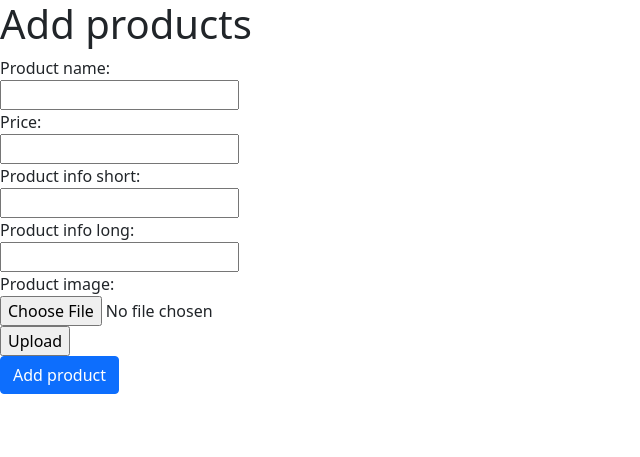
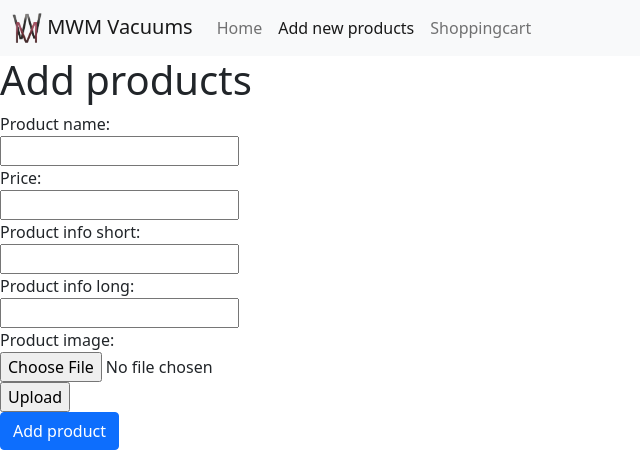
Before and after one commit to WilliamNerem/DataNettverk-Portfolio2, a Flask app: page /addproducts in a window 1280 px wide. Shown: the top 457 px of the page, without its empty margins (0-640 px from the left). Run offline with Flask 2, Linux system fonts and the light colour scheme.

Commit message:
added nav bar

```diff
--- a/templates/addproducts.html
+++ b/templates/addproducts.html
@@ -5,9 +5,29 @@
     <meta http-equiv="X-UA-Compatible" content="IE=edge">
     <meta name="viewport" content="width=device-width, initial-scale=1.0">
     <link href="https://cdn.jsdelivr.net/npm/bootstrap@5.0.0-beta3/dist/css/bootstrap.min.css" rel="stylesheet" integrity="sha384-eOJMYsd53ii+scO/bJGFsiCZc+5NDVN2yr8+0RDqr0Ql0h+rP48ckxlpbzKgwra6" crossorigin="anonymous">
+    <link rel="stylesheet" href="../static/css/style.css">
     <script src="https://cdn.jsdelivr.net/npm/bootstrap@5.0.0-beta3/dist/js/bootstrap.bundle.min.js" integrity="sha384-JEW9xMcG8R+pH31jmWH6WWP0WintQrMb4s7ZOdauHnUtxwoG2vI5DkLtS3qm9Ekf" crossorigin="anonymous"></script>    <title>Add products</title>
 </head>
 <body>
+    <nav class="navbar navbar-expand-lg navbar-light bg-light">
+        <div class="container-fluid">
+            <a class="navbar-brand mb-0 h1" href="http://127.0.0.1:5000/">
+                <img src="../static/img/logo.png" alt="MWM Logo" class="d-inline-block align-text-top" style="width: 30px;">
+                MWM Vacuums
+            </a>
+            <button class="navbar-toggler" type="button" data-bs-toggle="collapse" data-bs-target="#navbarTogglerDemo02" aria-controls="navbarTogglerDemo02" aria-expanded="false" aria-label="Toggle navigation">
+                <span class="navbar-toggler-icon"></span>
+            </button>
+            <div class="collapse navbar-collapse" id="navbarTogglerDemo02">
+                <div class="navbar-nav">
+                    <a class="nav-link" href="http://127.0.0.1:5000/">Home</a>
+                    <a class="nav-link active" aria-current="page" href="http://127.0.0.1:5000/addproducts">Add new products</a>
+                    <a class="nav-link" href="http://127.0.0.1:5000/shoppingcart">Shoppingcart</a>
+                </div>
+            </div>
+        </div>
+    </nav>
+
     <h1>Add products</h1>
     <form action="/addproductsReal" id="myform">
         <label for="pname">Product name:</label><br>
```
Also changed, not shown: templates/index.html (+19 -0 lines), templates/product.html (+4 -3 lines), templates/testShoppingcart.html (+19 -0 lines), static/css/style.css (added).
